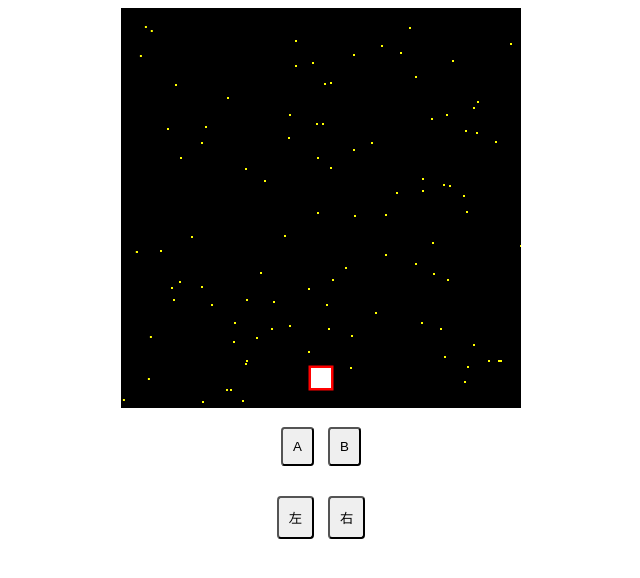
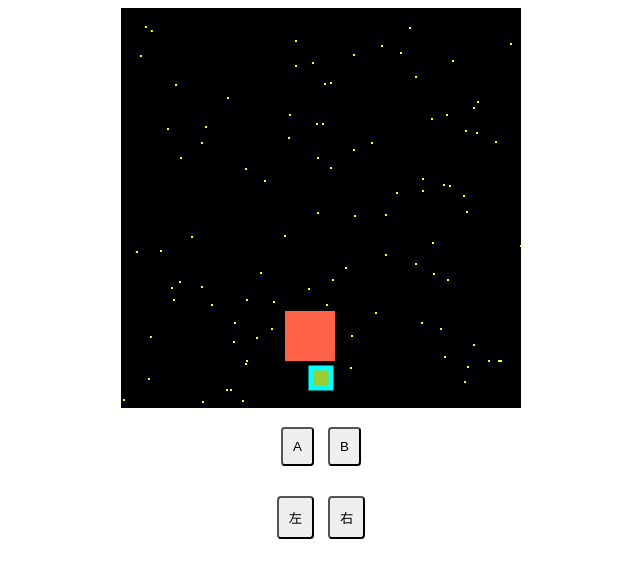
Before and after one commit to yoheizz/shoot, a plain HTML site: page index.html in a window 1280 px wide. Shown: the whole page, without its empty margins (319-959 px from the left). Drawn offline with Linux system fonts and the light colour scheme.

Commit message:
ボス描画

```diff
--- a/main.js
+++ b/main.js
@@ -2,7 +2,7 @@
 const CANVAS_W = 400;
 const CANVAS_H = 400;
 
-const GAME_S = 1000/60;
+// const GAME_S = 1000/60;
 const BOX_M =100;
 
 // canvas系
@@ -55,11 +55,12 @@ class player{
         this.speed = 10
     };
     drow(){
-        ctx.strokeStyle = "red";
+        ctx.fillStyle = "yellowgreen";
+        ctx.fillRect(this.x,this.y,this.size,this.size);
+
+        ctx.strokeStyle = "aqua";
         ctx.lineWidth = "5";
         ctx.strokeRect(this.x,this.y,this.size,this.size);
-        ctx.fillStyle = "white";
-        ctx.fillRect(this.x,this.y,this.size,this.size);
     }
     update(){
         const LB = document.getElementById('Left');
@@ -75,10 +76,41 @@ class player{
 
     };
 };
+
+class boss{
+    constructor(){
+        this.size = 50;
+        this.x = rand(0,CANVAS_W);
+        this.y = rand(0,CANVAS_H);
+        this.vx = 0;
+        this.vy = rand(0,4);
+    };
+    drow(){
+        ctx.fillStyle = "tomato";
+        ctx.fillRect(this.x,this.y,this.size,this.size);
+    };
+    update(){
+        if (this.x>CANVAS_W) {
+            this.x = this.x;
+        }else{
+            this.x += this.vx;
+        };
+
+        if (this.y>CANVAS_H) {
+            this.y = 0;
+        } else {
+            this.y += this.vy;
+        };
+    };
+};
+
+
+
 //new
 const box = [];
 for(let i=0;i<BOX_M;i++)box[i] = new Box();
-const Player = new player()
+const Player = new player();
+const Boss = new boss();
 
 
 // メイン処理
@@ -86,12 +118,14 @@ const loop=()=> {
     // 移動
     for(let i=0;i<BOX_M;i++)box[i].update();
     Player.update();
+    Boss.update();
 
     //固定
     ctx.fillStyle = "black";
     ctx.fillRect(0,0,CANVAS_W,CANVAS_H);
     for(let i=0;i<BOX_M;i++)box[i].drow();
     Player.drow();
+    Boss.drow();
 
     requestAnimationFrame(loop);
 };
```
Also changed, not shown: style.css (line endings or trailing spaces).
